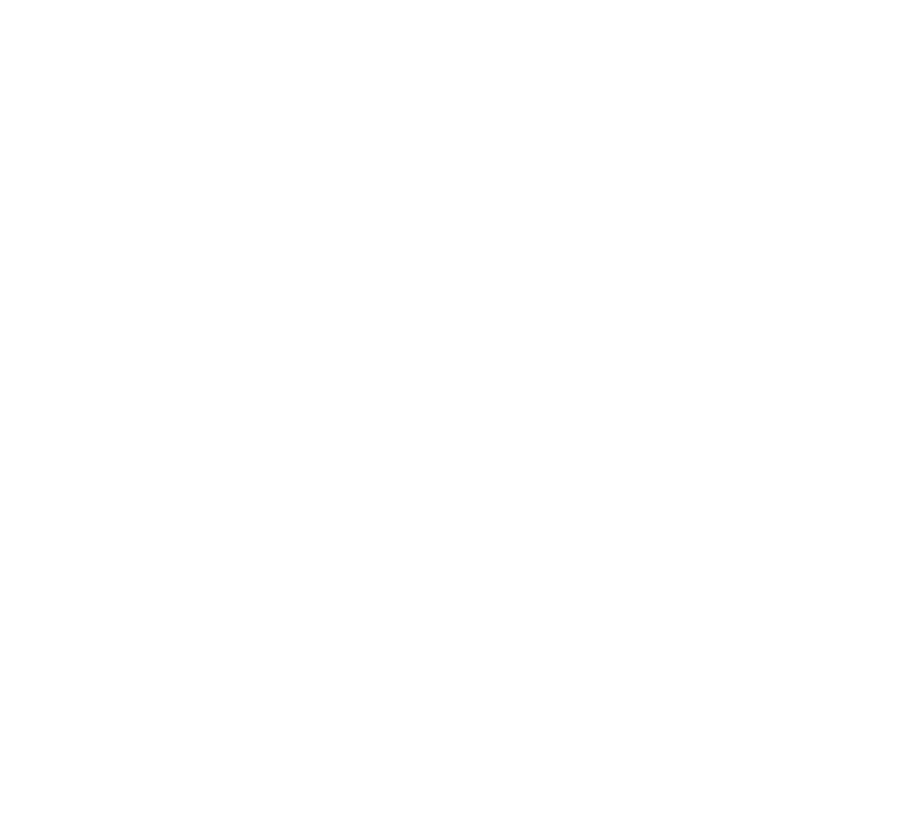
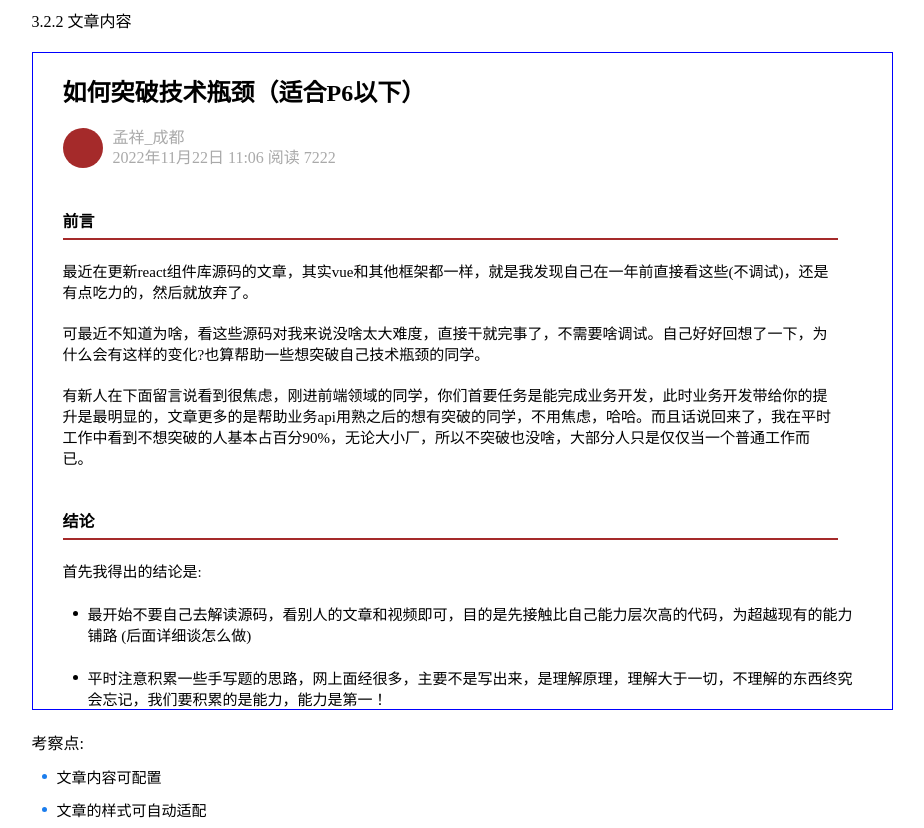
Before and after one commit to qingxunDaydayup/nuxt3-qingxun-wwcz, a Nuxt app: page /text/neirong/neirong in a window 1280 px wide. Before the commit this address had no page. Shown: the whole page, without its empty margins (166-1090 px from the left). Before the commit the page ends 800 px from the top, so only its background shows below. Built offline with nearby package versions, Linux system fonts and the light colour scheme.

Commit message:
[vue]文章内容页面

```diff
--- a/layouts/baseIndex.vue
+++ b/layouts/baseIndex.vue
@@ -4,7 +4,7 @@
     <nav class="header-nav">
         <span><nuxt-link to="/">首页</nuxt-link></span>
         <span><nuxt-link to="/test/article/detail">测试文章页</nuxt-link></span>
-        <span><nuxt-link to="/">首页</nuxt-link></span>
+        <span><nuxt-link to="/text/neirong/neirong">文章内容</nuxt-link></span>
         <span><nuxt-link to="/">首页</nuxt-link></span>
         <span><nuxt-link to="/">首页</nuxt-link></span>
     </nav>
--- /dev/null
+++ b/pages/text/neirong/neirong.vue
@@ -0,0 +1,119 @@
+<template>
+    <article>
+        <div id="zuida">
+            <div>
+                3.2.2 文章内容
+            </div>
+            <div id="yi">
+                <h1 class="bt">如何突破技术瓶颈（适合P6以下）</h1>
+
+                <div id="er">
+                   <div id="touxiang"></div>
+                   <div id="san">孟祥_成都</div>
+                   <div id="san">2022年11月22日 11:06 阅读 7222</div>
+                </div>
+                <h4>前言</h4>
+                <div id="si"></div>
+                <div id="wu">最近在更新react组件库源码的文章，其实vue和其他框架都一样，就是我发现自己在一年前直接看这些(不调试)，还是有点吃力的，然后就放弃了。</div>
+                <div id="wu">可最近不知道为啥，看这些源码对我来说没啥太大难度，直接干就完事了，不需要啥调试。自己好好回想了一下，为什么会有这样的变化?也算帮助一些想突破自己技术瓶颈的同学。</div>
+                <div id="wu">有新人在下面留言说看到很焦虑，刚进前端领域的同学，你们首要任务是能完成业务开发，此时业务开发带给你的提升是最明显的，文章更多的是帮助业务api用熟之后的想有突破的同学，不用焦虑，哈哈。而且话说回来了，我在平时工作中看到不想突破的人基本占百分90%，无论大小厂，所以不突破也没啥，大部分人只是仅仅当一个普通工作而已。</div>
+                <h4>结论</h4>
+                <div id="si"></div>
+                <div id="wu">首先我得出的结论是:</div>
+                <div id="dian"></div>
+                <div id="liu">最开始不要自己去解读源码，看别人的文章和视频即可，目的是先接触比自己能力层次高的代码，为超越现有的能力铺路 (后面详细谈怎么做)</div>
+                <div id="dian"></div>
+                <div id="liu">平时注意积累一些手写题的思路，网上面经很多，主要不是写出来，是理解原理，理解大于一切，不理解的东西终究会忘记，我们要积累的是能力，能力是第一！</div>
+            </div>
+
+            <div id="qi">考察点:</div>
+            <div id="dian2"></div>
+            <div id="ba">文章内容可配置</div>
+            <div id="dian2"></div>
+            <div id="ba">文章的样式可自动适配</div>
+
+        </div>
+
+
+
+    </article>
+</template>
+<style>
+#zuida{
+    margin-left: 15%;
+}
+#yi{
+    margin-top: 20px;
+    border: 1px solid blue;
+    width: 80%;
+
+}
+.bt{
+    margin-left: 30px;
+}
+#touxiang{
+    width: 40px;
+    height: 40px;
+    border-radius: 50%;
+    background-color: brown;
+    margin-left: 30px;
+    float: left;
+}
+#san{
+    line-height: 20px;
+    color: darkgray;
+    margin-left: 80px;
+}
+h4{
+    margin-top: 40px;
+    margin-left: 30px;
+}
+#si{
+
+    width: 90%;
+    margin-left: 30px;
+    margin-top: -15px;
+    border: 1px solid brown;
+}
+#wu{
+    width: 90%;
+    margin-left: 30px;
+    margin-top: 20px;
+    font-size: 15px;
+}
+#dian{
+    width: 5px;
+    height: 5px;
+    border-radius: 50%;
+    background-color: #000000;
+    margin-left: 40px;
+    margin-top: 30px;
+    float: left;
+}
+#liu{
+    width: 90%;
+    margin-left: 55px;
+    margin-top: 22px;
+    font-size: 15px;
+
+}
+#qi{
+    margin-top: 20px;
+}
+#dian2{
+    width: 5px;
+    height: 5px;
+    border-radius: 50%;
+    background-color: #1b7ded;
+    margin-left: 10px;
+    margin-top: 20px;
+    float: left;
+}
+#ba{
+    width: 90%;
+    margin-left: 25px;
+    margin-top: 12px;
+    font-size: 15px;
+
+}
+</style>
```
